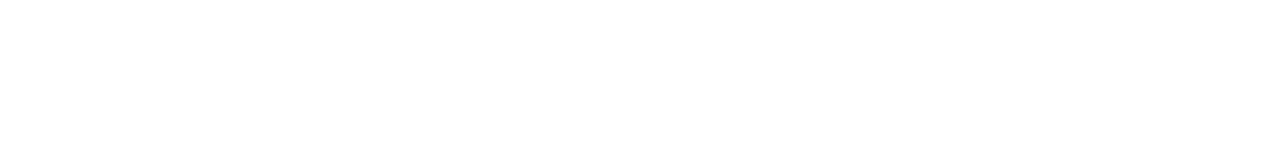
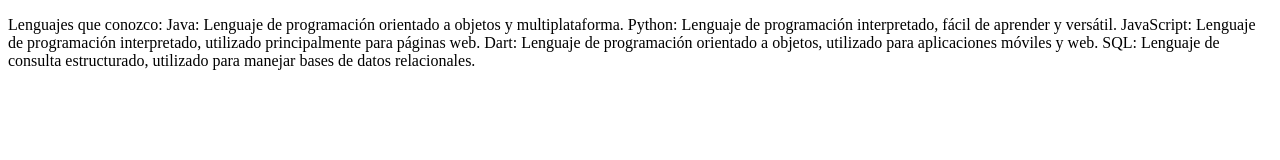
Before and after one commit to Emi1213/PracticaGit4A_GalarzaEmilia, a plain HTML site: page experiencia.html in a window 1280 px wide. Drawn offline with Linux system fonts and the light colour scheme.

Commit message:
Se agregó la experiencia de los lenguajes de programación.

```diff
--- a/experiencia.html
+++ b/experiencia.html
@@ -6,6 +6,13 @@
     <title>Document</title>
 </head>
 <body>
-
+    <p>
+        Lenguajes que conozco:
+            Java: Lenguaje de programación orientado a objetos y multiplataforma.
+            Python: Lenguaje de programación interpretado, fácil de aprender y versátil.
+            JavaScript: Lenguaje de programación interpretado, utilizado principalmente para páginas web.
+            Dart: Lenguaje de programación orientado a objetos, utilizado para aplicaciones móviles y web.
+            SQL: Lenguaje de consulta estructurado, utilizado para manejar bases de datos relacionales.
+    </p>
 </body>
 </html>
```
